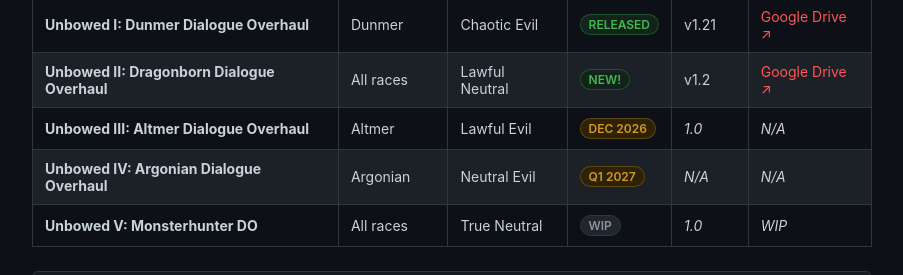
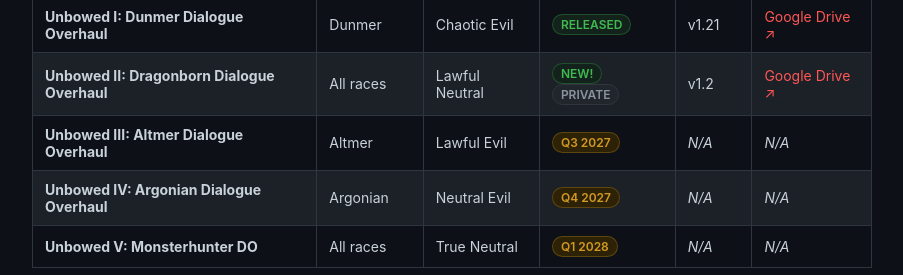
Before and after one commit to BloodVoyage/unbowed-series, a plain HTML site: page index.html in a window 1280 px wide. Shown: the part 864-1139 px from the top of the page, without its empty margins (288-1191 px from the left). Drawn offline with Linux system fonts and the light colour scheme.

Commit message:
Update release dates and status for dialogue overhauls

```diff
--- a/index.html
+++ b/index.html
@@ -520,7 +520,7 @@
                     <td><strong>Unbowed II: Dragonborn Dialogue Overhaul</strong></td>
                     <td>All races</td>
                     <td>Lawful Neutral</td>
-                    <td><span class="badge badge-released">New!</span></td>
+                    <td><span class="badge badge-released">New!</span><span class="badge badge-private">PRIVATE</span></td>
                     <td>v1.2</td>
                     <td><a href="https://drive.google.com/file/d/1xUHTonLNaAN6h-4__8m2XvFeviVzZfaT/view?usp=drive_link" target="_blank">Google Drive ↗</a></td>
                 </tr>
@@ -528,15 +528,15 @@
                     <td><strong>Unbowed III: Altmer Dialogue Overhaul</strong></td>
                     <td>Altmer</td>
                     <td>Lawful Evil</td>
-                    <td><span class="badge badge-soon">DEC 2026</span></td>
-                    <td><em>1.0</em></td>
+                    <td><span class="badge badge-soon">Q3 2027</span></td>
+                    <td><em>N/A</em></td>
                     <td><em>N/A</em></td>
                 </tr>
                 <tr>
                     <td><strong>Unbowed IV: Argonian Dialogue Overhaul</strong></td>
                     <td>Argonian</td>
                     <td>Neutral Evil</td>
-                    <td><span class="badge badge-soon">Q1 2027</span></td>
+                    <td><span class="badge badge-soon">Q4 2027</span></td>
                     <td><em>N/A</em></td>
                     <td><em>N/A</em></td>
                 </tr>
@@ -544,9 +544,9 @@
                     <td><strong>Unbowed V: Monsterhunter DO</strong></td>
                     <td>All races</td>
                     <td>True Neutral</td>
-                    <td><span class="badge badge-private">WIP</span></td>
-                    <td><em>1.0</em></td>
-                    <td><em>WIP</em></td>
+                    <td><span class="badge badge-soon">Q1 2028</span></td>
+                    <td><em>N/A</em></td>
+                    <td><em>N/A</em></td>
                 </tr>
             </tbody>
         </table>
```
